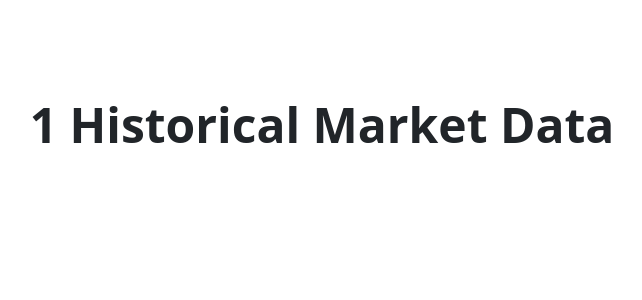
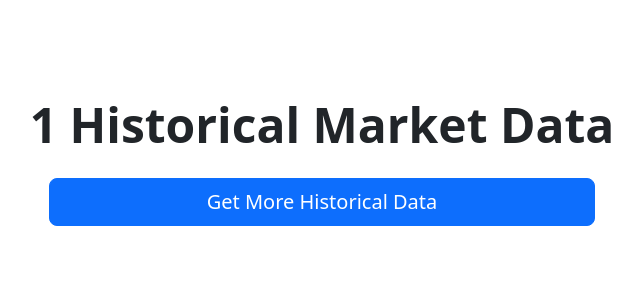
Before and after one commit to masonk16/stock-market-data, a Flask app: page /stock_data/1/1/1 in a window 1280 px wide. Shown: the top 300 px of the page, without its empty margins (318-960 px from the left). Run offline with Flask 2, Linux system fonts and the light colour scheme; data that the repository does not hold is empty; some libraries are stand-ins or nearby versions.

Commit message:
Add button to get more data

```diff
--- a/templates/data.html
+++ b/templates/data.html
@@ -17,6 +17,7 @@
             </div>
         </div>
         {% endfor %}
+        <a class="btn btn-primary btn-lg d-grid gap-2 col-6 mx-auto" href="{{ url_for('index') }}" role="button">Get More Historical Data</a>
         </div>
     </div>
 </div>
```
